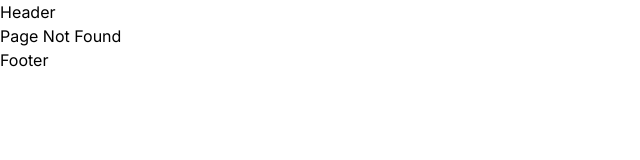
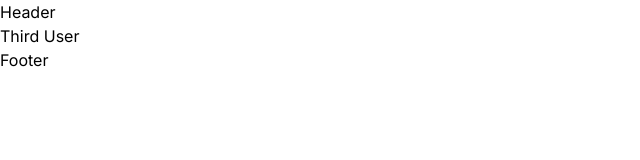
Before and after one commit to jarutosurano/nextjspractice, a Next.js app: page /users/wholesale in a window 1280 px wide. Before the commit this address had no page. Shown: the top 160 px of the page, without its empty margins (0-640 px from the left). Built offline with nearby package versions, Linux system fonts and the light colour scheme.

Commit message:
create layout route group

```diff
--- /dev/null
+++ b/src/app/users/(userslayout)/layout.tsx
@@ -0,0 +1,10 @@
+import {FC, ReactNode} from 'react'
+interface LayoutProps {
+    children: ReactNode
+}
+
+const Layout: FC<LayoutProps> = ({children}) => {
+    return <div className='bg-red-200 h-screen'>{children}</div>
+}
+
+export default Layout
--- /dev/null
+++ b/src/app/users/wholesale/page.tsx
@@ -0,0 +1,9 @@
+import React from 'react'
+
+const page = () => {
+  return (
+    <div>Third User</div>
+  )
+}
+
+export default page
```
Also changed, not shown: src/app/users/(userslayout)/admin/page.tsx (renamed from src/app/users/admin/page.tsx), src/app/users/(userslayout)/client/page.tsx (renamed from src/app/users/client/page.tsx).
